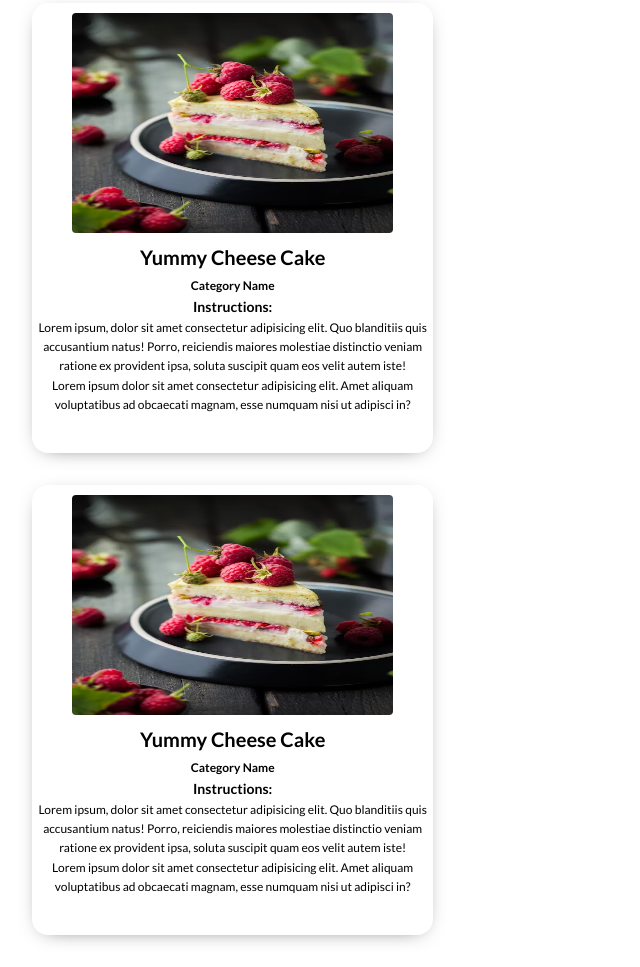
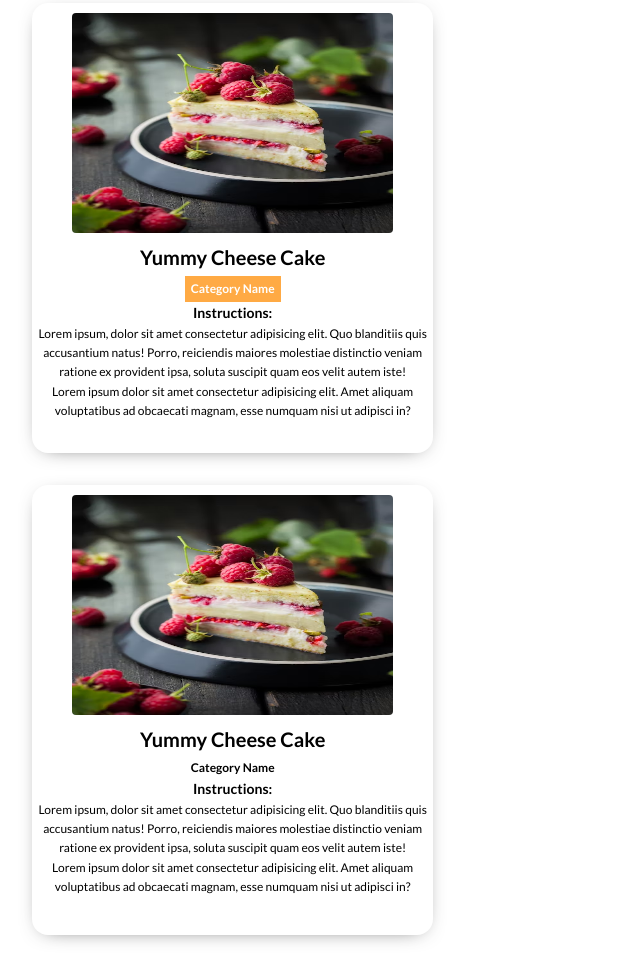
Before and after one commit to sereyatiampati/End-of-Phase-1-Project, a plain HTML site: page index.html in a window 1280 px wide. Shown: the part 756-1723 px from the top of the page, without its empty margins (0-640 px from the left). Drawn offline with Linux system fonts and the light colour scheme.

Commit message:
added a food category section and styled it

```diff
--- a/style.css
+++ b/style.css
@@ -94,3 +94,10 @@ h3.food-name{
     font-size: 20px;
     display: block;
 }
+h4.ingredient-category{
+    text-align: center;
+    display: inline-block;
+    background:rgba(255, 140, 0, 0.733);
+    padding: 3px 6px;
+    color: #fff;
+}
```
